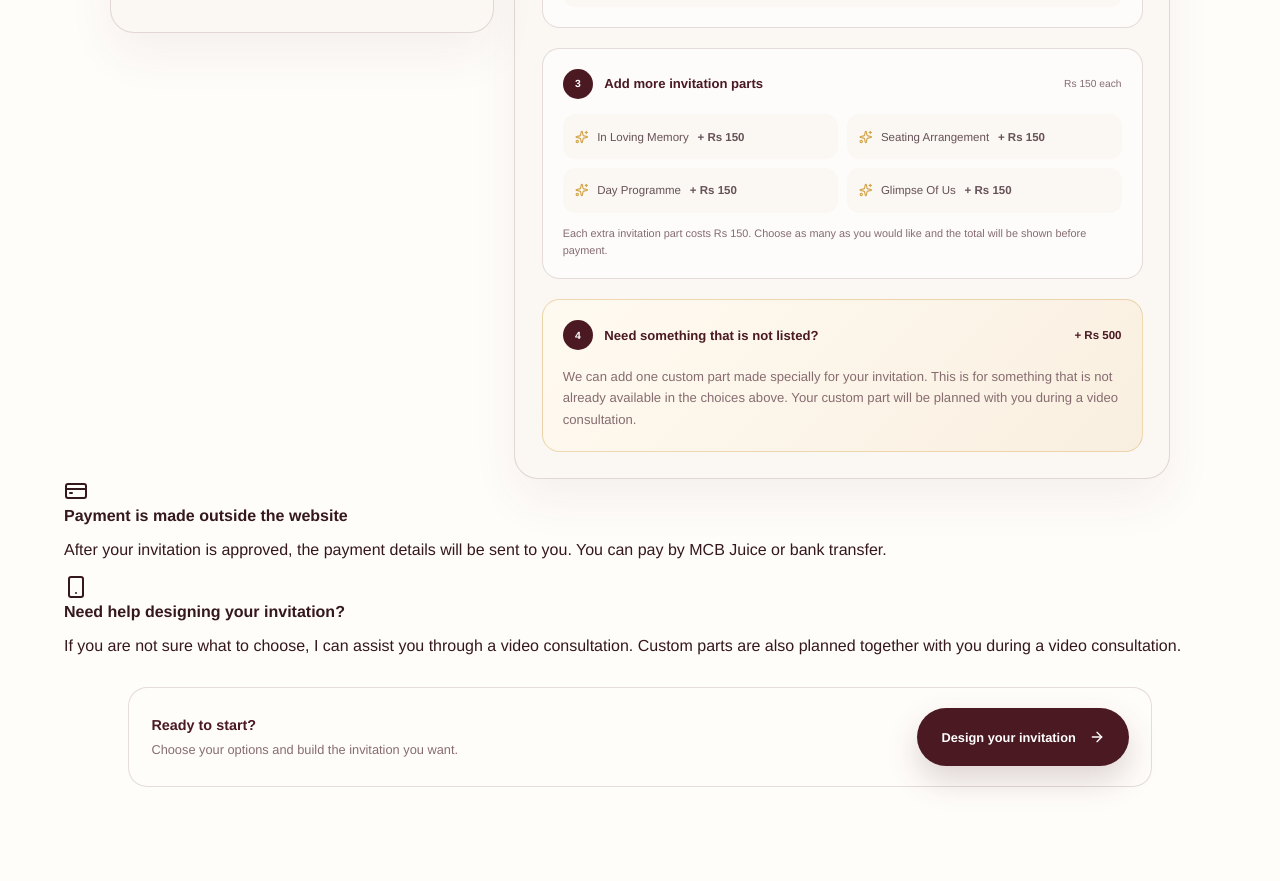
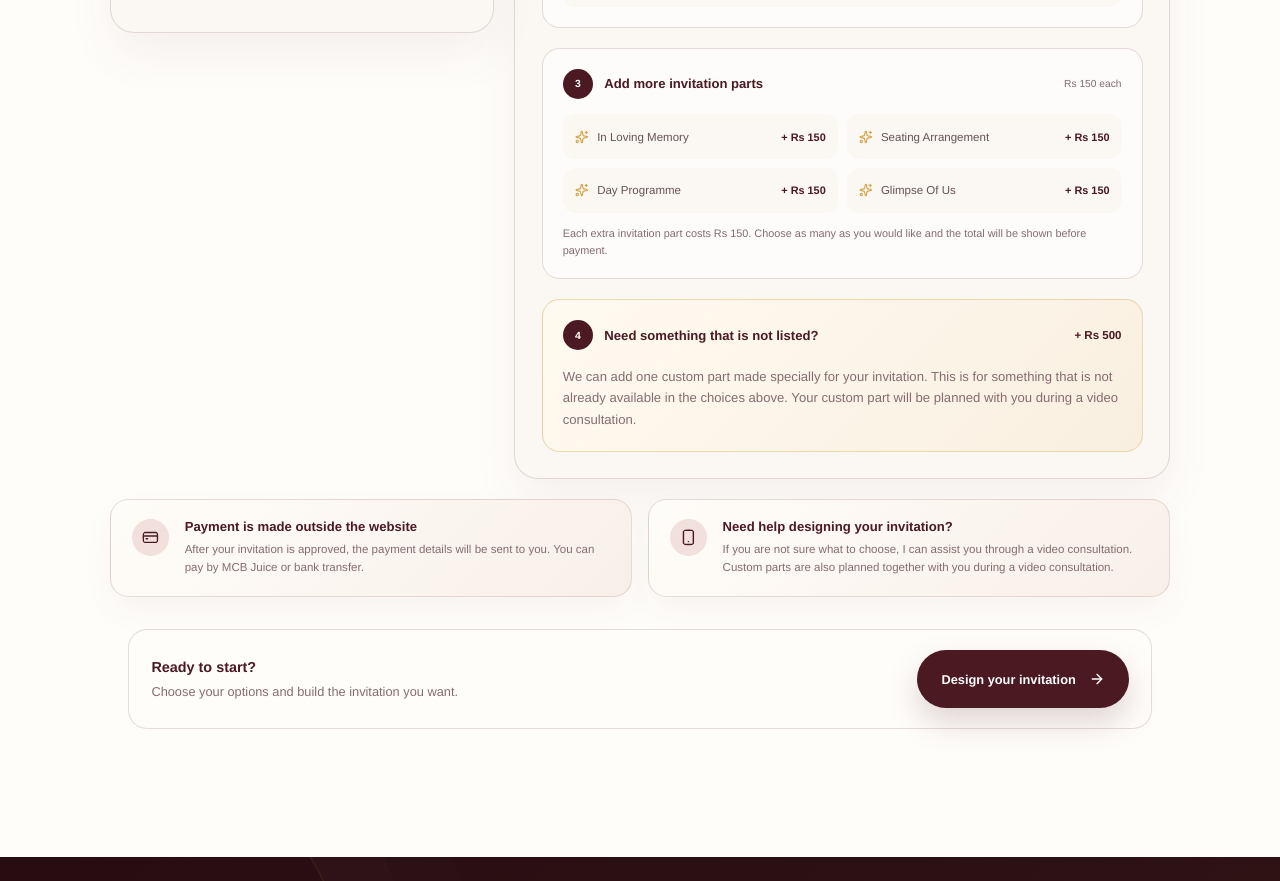
Before and after one commit to Ir-faan/Event-Invitation, a Next.js app: page / in a window 1280 px wide. Shown: the part 6940-7821 px from the top of the page. Built offline with nearby package versions, Linux system fonts and the light colour scheme.

Commit message:
Style final pricing notes and extra-part prices

```diff
--- a/app/landing-paperless.css
+++ b/app/landing-paperless.css
@@ -406,7 +406,20 @@
   font-size: .72rem;
 }
 
+.optional-parts-grid > span > span {
+  flex: 1;
+  min-width: 0;
+}
+
+.optional-parts-grid > span > b {
+  margin-left: auto;
+  color: var(--wine);
+  white-space: nowrap;
+  font-size: .68rem;
+}
+
 .optional-parts-grid svg {
+  flex: 0 0 auto;
   width: .85rem;
   color: var(--gold);
 }
@@ -425,6 +438,49 @@
 
 .custom-part-group > p {
   margin-bottom: 0;
+}
+
+.pricing-service-notes {
+  width: min(74rem, 92%);
+  margin: 1.25rem auto 0;
+  display: grid;
+  grid-template-columns: repeat(2, minmax(0, 1fr));
+  gap: 1rem;
+}
+
+.pricing-service-notes article {
+  display: grid;
+  grid-template-columns: auto 1fr;
+  gap: 1rem;
+  align-items: start;
+  padding: 1.2rem 1.3rem;
+  border: 1px solid var(--line);
+  border-radius: 1.15rem;
+  background: linear-gradient(135deg, #fffdf9, #f8efe9);
+  box-shadow: 0 .9rem 2rem rgba(65,31,37,.045);
+}
+
+.pricing-service-notes article > svg {
+  width: 2.3rem;
+  height: 2.3rem;
+  padding: .62rem;
+  border-radius: 50%;
+  color: var(--wine);
+  background: #f2e0dc;
+}
+
+.pricing-service-notes strong {
+  display: block;
+  margin-bottom: .35rem;
+  color: var(--wine);
+  font-size: .82rem;
+}
+
+.pricing-service-notes p {
+  margin: 0;
+  color: var(--muted);
+  font-size: .72rem;
+  line-height: 1.6;
 }
 
 .pricing-action {
@@ -529,12 +585,17 @@
   .palette-showcase-grid {
     grid-template-columns: repeat(2, minmax(0, 1fr));
   }
+
+  .pricing-service-notes {
+    grid-template-columns: 1fr;
+  }
 }
 
 @media (max-width: 640px) {
   .palette-showcase,
   .price-formula,
   .simple-pricing-layout,
+  .pricing-service-notes,
   .pricing-action {
     width: 100%;
   }
@@ -581,6 +642,10 @@
     gap: .35rem;
   }
 
+  .pricing-service-notes article {
+    padding: 1rem;
+  }
+
   .pricing-action {
     align-items: stretch;
     flex-direction: column;
```
